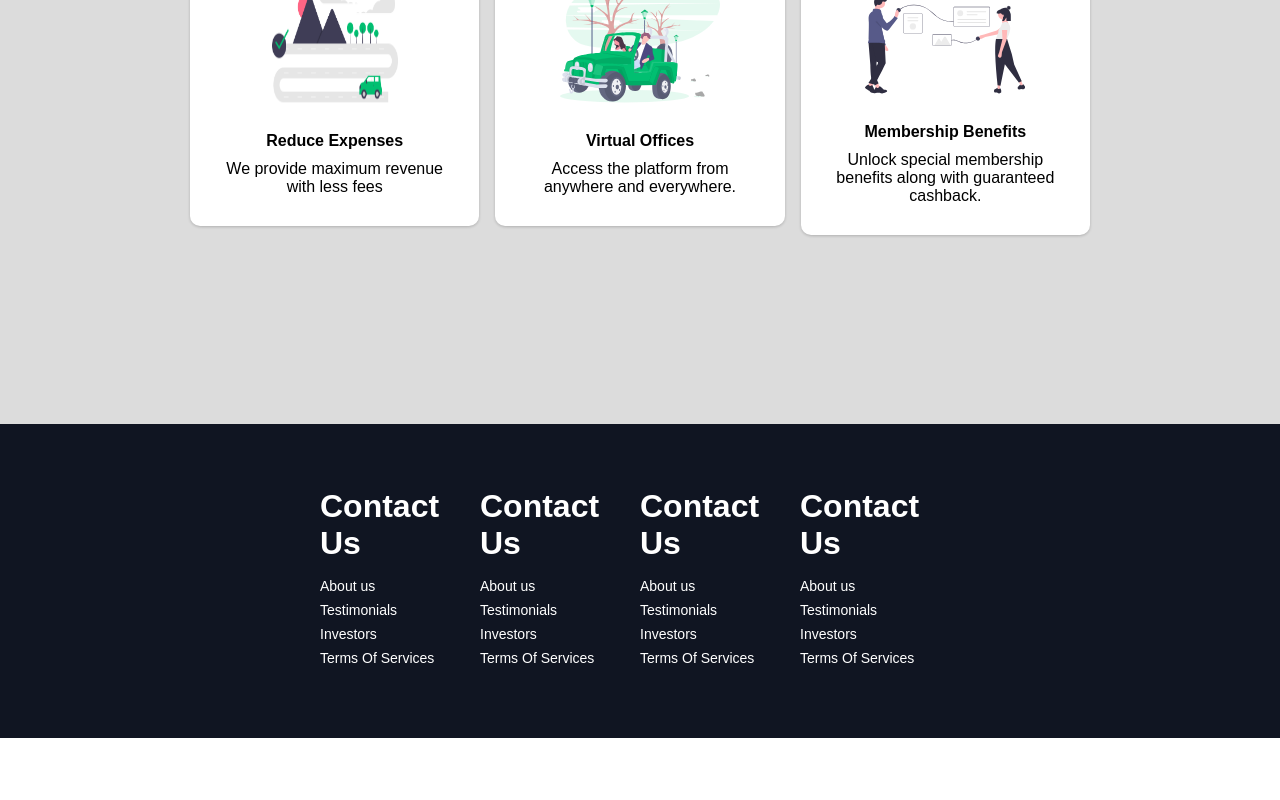
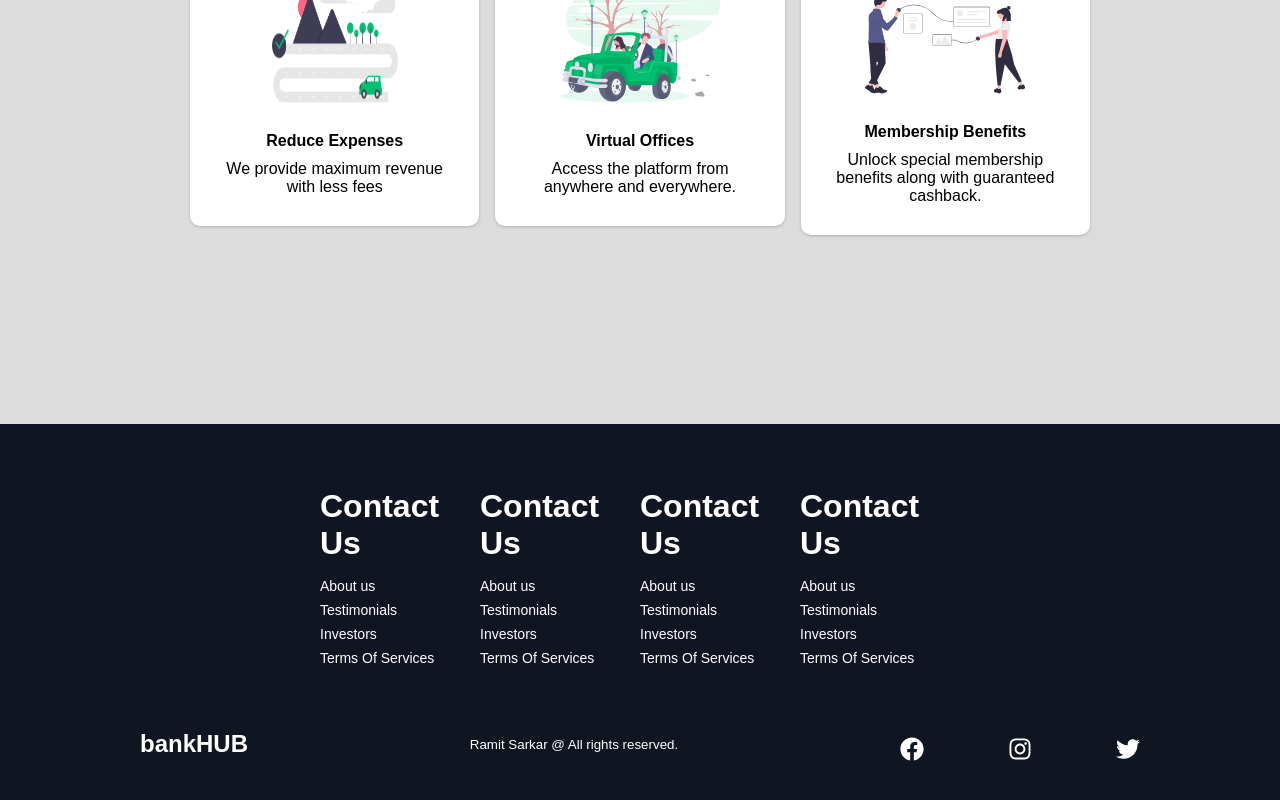
Before and after one commit to ramitsarkar902/bankhub-frontend, a React (Create React App) app: page / in a window 1280 px wide. Shown: the part 3756-4556 px from the top of the page. Before the commit the page ends 4494 px from the top, so only its background shows below. Built offline with nearby package versions, Linux system fonts and the light colour scheme; a web font is replaced by a local one.

Commit message:
added copyright info

```diff
--- a/src/components/Footer/FooterElements.js
+++ b/src/components/Footer/FooterElements.js
@@ -54,7 +54,7 @@ export const FooterLinkTitle = styled.h1`
     margin-bottom:16px;
 
 `;
-
+//use styled.a for href
 export const FooterLink = styled(Link)`
   color: #fff;
   text-decoration: none;
@@ -66,3 +66,53 @@ export const FooterLink = styled(Link)`
     transition: 0.3s ease-out;
   }
 `;
+
+export const SocialMedia = styled.div`
+  max-width: 1000px;
+  width: 100%;
+`;
+
+export const SocialMediaWrap = styled.div`
+  display: flex;
+  justify-content: space-between;
+  align-items: center;
+  max-width: 1100px;
+  margin: 40px auto 0 auto;
+
+  @media only screen and (max-width: 820px) {
+    flex-direction: column;
+  }
+`;
+
+export const SocialLogo = styled(Link)`
+  color: #fff;
+  justify-self: start;
+  cursor: pointer;
+  text-decoration: none;
+  font-size: 1.5rem;
+  display: flex;
+  align-items: center;
+  margin-bottom: 16px;
+  font-weight: bold;
+`;
+
+export const WebsiteRights = styled.small`
+  color: #fff;
+  margin-bottom: 16px;
+`;
+
+export const SocialIcons = styled.div`
+  display: flex;
+  justify-content: space-between;
+  align-items: center;
+  width: 240px;
+`;
+
+export const SocialIconLink = styled.a`
+  color: #fff;
+  font-size: 24px;
+
+  &:hover {
+    color: #2acad6;
+  }
+`;
--- a/src/components/Footer/index.js
+++ b/src/components/Footer/index.js
@@ -7,7 +7,20 @@ import {
   FooterLinkItems,
   FooterLinksContainer,
   FooterLinkTitle,
+  SocialMedia,
+  SocialMediaWrap,
+  SocialIconLink,
+  SocialIcons,
+  SocialLogo,
+  WebsiteRights,
 } from "./FooterElements";
+import {
+  FaFacebook,
+  FaInstagram,
+  FaLinkedin,
+  FaTwitter,
+  FaLinkedinIn,
+} from "react-icons/fa";
 const Footer = () => {
   return (
     <FooterContainer>
@@ -41,11 +54,37 @@ const Footer = () => {
               <FooterLinkTitle>Contact Us</FooterLinkTitle>
               <FooterLink to="/signin">About us</FooterLink>
               <FooterLink to="/signin">Testimonials</FooterLink>
-              <FooterLink to="/signin">Investors</FooterLink>
+              <FooterLink href="https://www.facebook.com/" to="/signin">
+                Investors
+              </FooterLink>
               <FooterLink to="/signin">Terms Of Services</FooterLink>
             </FooterLinkItems>
           </FooterLinksWrapper>
         </FooterLinksContainer>
+        <SocialMedia>
+          <SocialMediaWrap>
+            <SocialLogo to="/home">bankHUB</SocialLogo>
+            <WebsiteRights>
+              Ramit Sarkar @ {new Date().getFullYear} All rights reserved.
+            </WebsiteRights>
+            <SocialIcons>
+              <SocialIconLink
+                href="https://www.facebook.com/"
+                target="_blank"
+                aria-label="Facebook"
+              >
+                <FaFacebook />
+              </SocialIconLink>
+              <SocialIconLink href="/" target="_blank" aria-label="Instagram">
+                <FaInstagram />
+              </SocialIconLink>
+
+              <SocialIconLink href="/" target="_blank" aria-label="Twitter">
+                <FaTwitter />
+              </SocialIconLink>
+            </SocialIcons>
+          </SocialMediaWrap>
+        </SocialMedia>
       </FooterWrap>
     </FooterContainer>
   );
```
